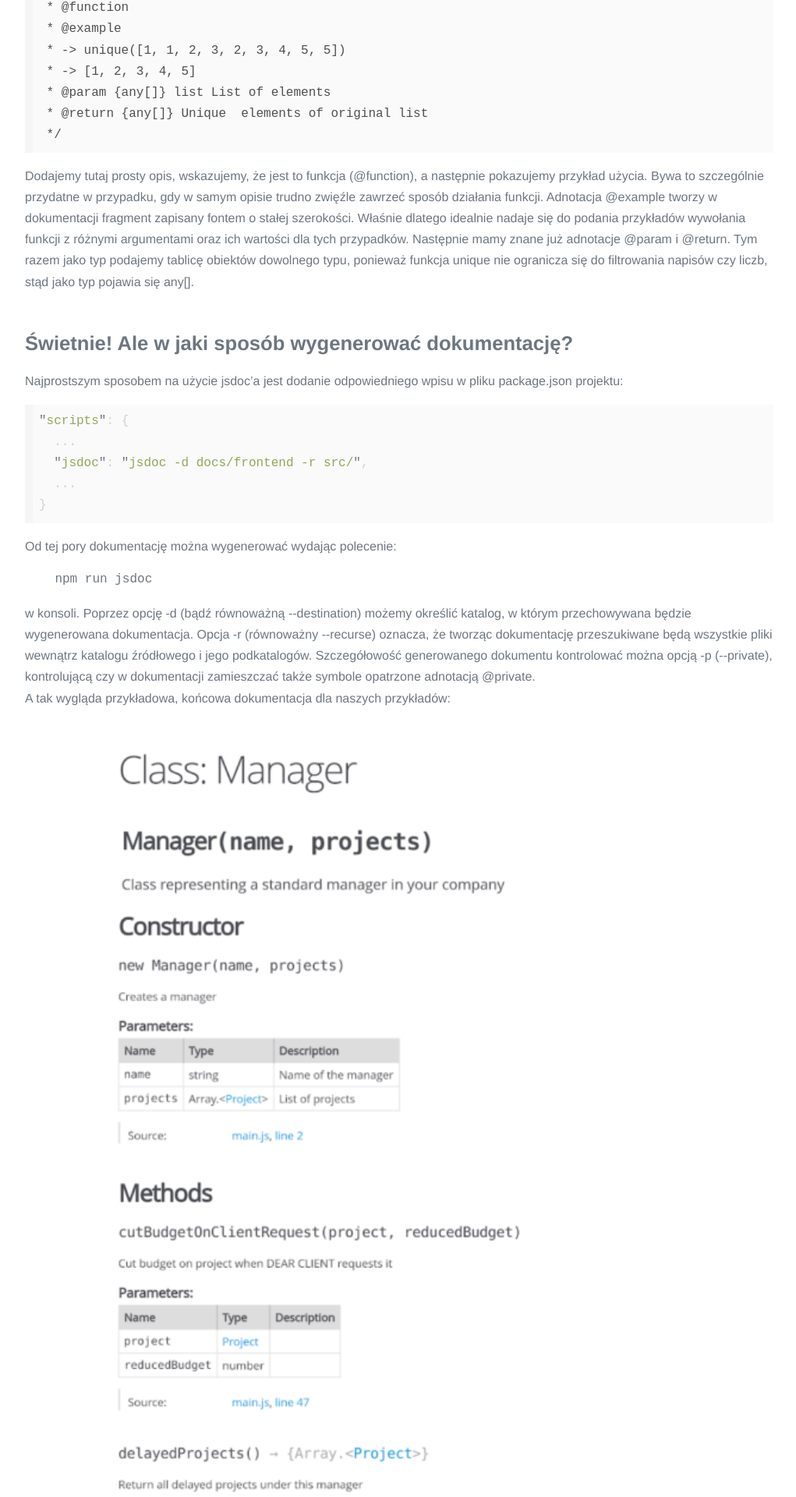
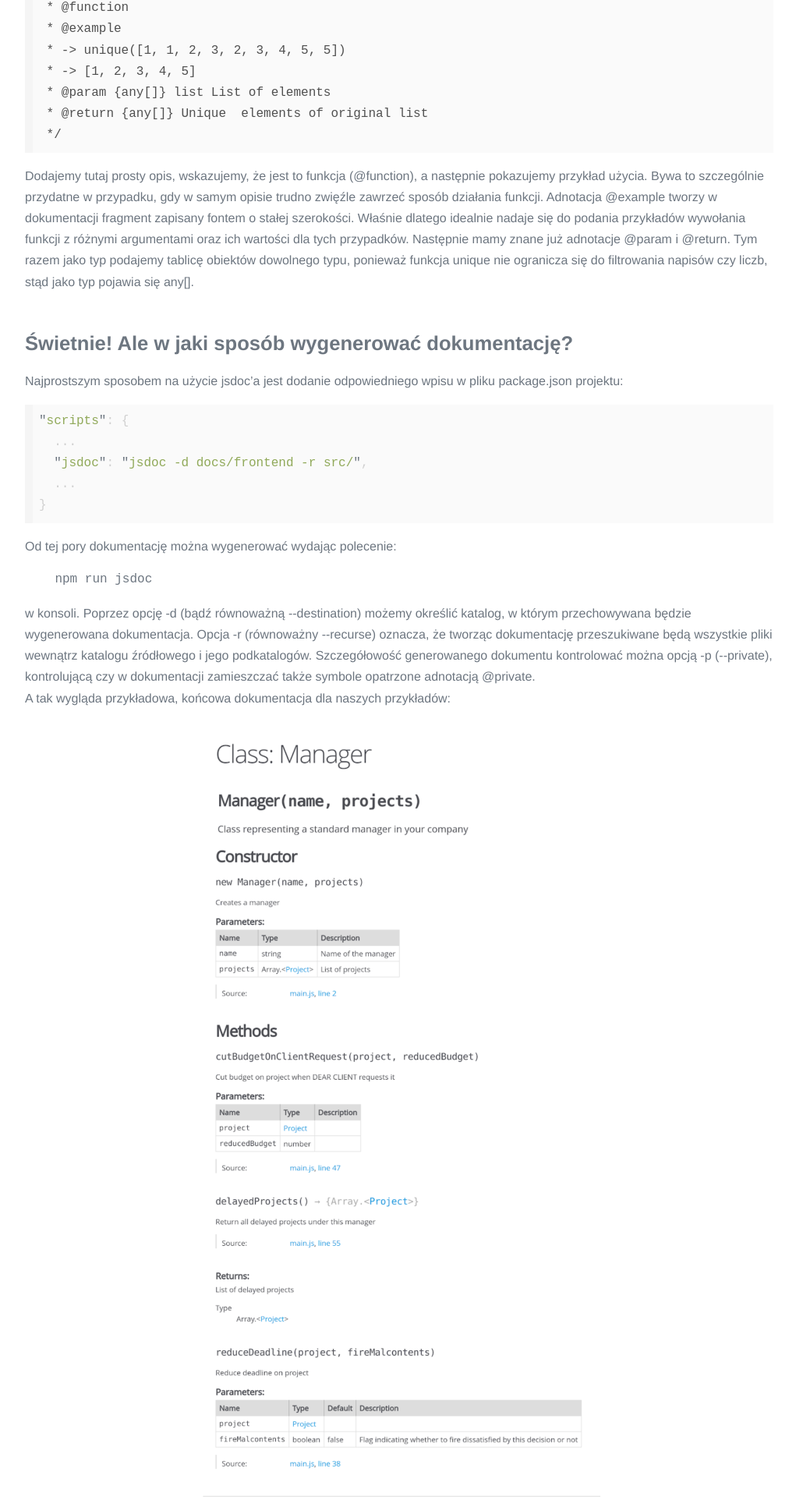
Before and after one commit to Nitrooos/Nitrooos.github.io, a Jekyll site: the page built from _posts/2019-03-27-jsdoc.html, in a window 1280 px wide. Shown: the part 4480-6400 px from the top of the page at 78% size, without its empty margins (128-1149 px from the left). Built offline with Jekyll 4.4.1, drawn with Linux system fonts in a browser that asks for light colours.

Commit message:
[NIT-3] Fix images in JSDoc post

```diff
--- a/_posts/2019-03-27-jsdoc.html
+++ b/_posts/2019-03-27-jsdoc.html
@@ -149,11 +149,11 @@
 <p>w konsoli. Poprzez opcję -d (bądź równoważną --destination) możemy określić katalog, w którym przechowywana będzie wygenerowana dokumentacja. Opcja -r (równoważny --recurse) oznacza, że tworząc dokumentację przeszukiwane będą wszystkie pliki wewnątrz katalogu źródłowego i jego podkatalogów. Szczegółowość generowanego dokumentu kontrolować można opcją -p (--private), kontrolującą czy w dokumentacji zamieszczać także symbole opatrzone adnotacją @private.</p>
 <p>A tak wygląda przykładowa, końcowa dokumentacja dla naszych przykładów:</p>
 <figure class="app__image">
-  <img src="{{ site.baseurl }}/assets/class-515x1024.png" alt="Dokumentacja klasy Manager wygenerowana przez jsdoc" width="787" height="1565" />
+  <img src="{{ site.baseurl }}/assets/class-515x1024.png" alt="Dokumentacja klasy Manager wygenerowana przez jsdoc" />
   <figcaption>Klasa “Manager”</figcaption>
 </figure>
 <figure class="app__image">
-  <img src="{{ site.baseurl }}/assets/dokumentacja.png" alt="Dokumentacja modułu application/utils wygenerowana przez jsdoc" width="815" height="707" />
+  <img src="{{ site.baseurl }}/assets/dokumentacja.png" alt="Dokumentacja modułu application/utils wygenerowana przez jsdoc" />
   <figcaption>Moduł “application/utils” z funkcją “unique”</figcaption>
 </figure>
 <p>Jak widać, wygenerowany dokument jest czytelny, i w prosty sposób możemy zobaczyć powiązanie pomiędzy informacjami zamieszczonymi w adnotacjach a tym, co widzimy w dokumentacji. Po prawej strony znajduje się nawigowane menu, dzięki któremu można przemieszczać się pomiędzy dokumentacją poszczególnych klas i modułów, sama strona dokumentacji po prawej zawiera podsumowanie zadeklarowanych funkcji/metod/typów, wraz z ich parametrami i opisem. Dzięki linkom zawsze można przeskoczyć do odpowiedniego kawałka kodu, który opisuje dokumentacja.</p>
```
